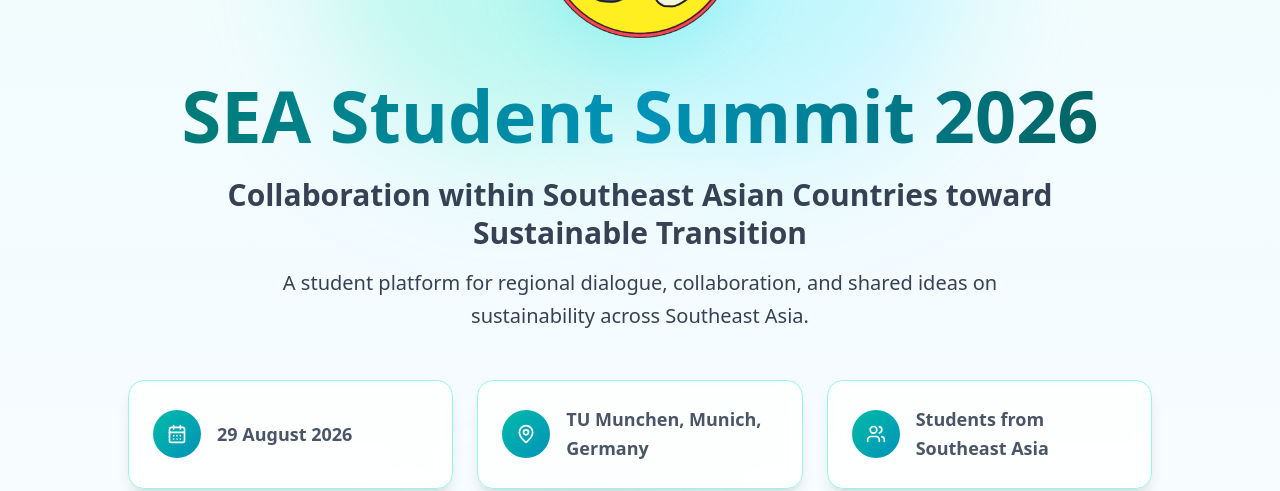
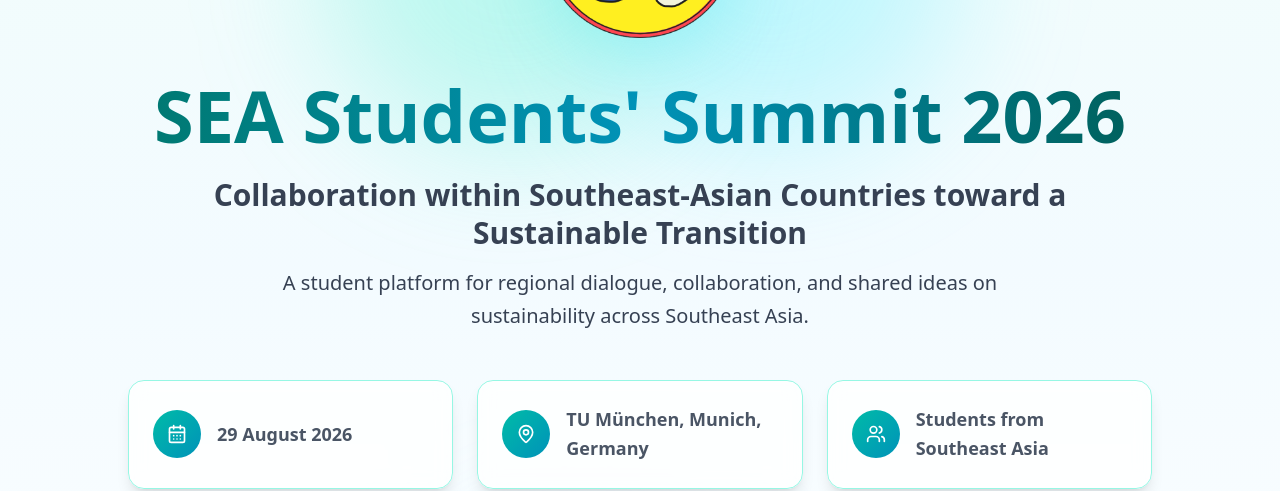
Before and after one commit to ppijerman/iconissa-26, a Next.js app: page /sea-student-summit-2026 in a window 1280 px wide. Shown: the part 315-806 px from the top of the page. Built offline with nearby package versions, Linux system fonts and the light colour scheme; no server answers.

Commit message:
feat(sss): add content

```diff
--- a/src/app/sea-student-summit-2026/page.tsx
+++ b/src/app/sea-student-summit-2026/page.tsx
@@ -3,9 +3,9 @@ import SSSContent from "@/src/components/SSS/SSSContent";
 import NavigationBar from "@/src/components/navigation-bar";
 import { getSiteUrl, organizationName, siteName } from "@/src/app/seo";
 
-const seaStudentSummitTitle = "SEA Student Summit 2026";
+const seaStudentSummitTitle = "SEA Students' Summit 2026";
 const seaStudentSummitDescription =
-  "SEA Student Summit 2026 is a student platform in Munich focused on regional collaboration and sustainable transition across Southeast Asia.";
+  "SEA Students' Summit 2026 is a student platform in Munich focused on regional collaboration and sustainable transition across Southeast Asia.";
 
 const siteUrl = getSiteUrl();
 const pageUrl = siteUrl
--- a/src/components/SSS/SSSContent.tsx
+++ b/src/components/SSS/SSSContent.tsx
@@ -14,7 +14,7 @@ const summitDetails: SummitDetail[] = [
     icon: <CalendarDays className="h-5 w-5 text-white" />,
   },
   {
-    description: "TU Munchen, Munich, Germany",
+    description: "TU München, Munich, Germany",
     icon: <MapPin className="h-5 w-5 text-white" />,
   },
   {
@@ -66,11 +66,10 @@ function SSSContent() {
 
           <div className="mb-12 space-y-4 text-center">
             <h1 className="bg-gradient-to-r from-teal-700 via-cyan-600 to-teal-800 bg-clip-text text-4xl font-bold leading-tight text-transparent sm:text-5xl md:text-6xl lg:text-7xl">
-              SEA Student Summit 2026
+              SEA Students&apos; Summit 2026
             </h1>
             <h2 className="mx-auto max-w-4xl text-xl font-semibold leading-tight text-gray-700 sm:text-2xl md:text-3xl">
-              Collaboration within Southeast Asian Countries toward Sustainable
-              Transition
+              Collaboration within Southeast-Asian Countries toward a Sustainable Transition
             </h2>
             <p className="mx-auto max-w-3xl text-lg leading-relaxed text-gray-700 md:text-xl">
               A student platform for regional dialogue, collaboration, and
```
